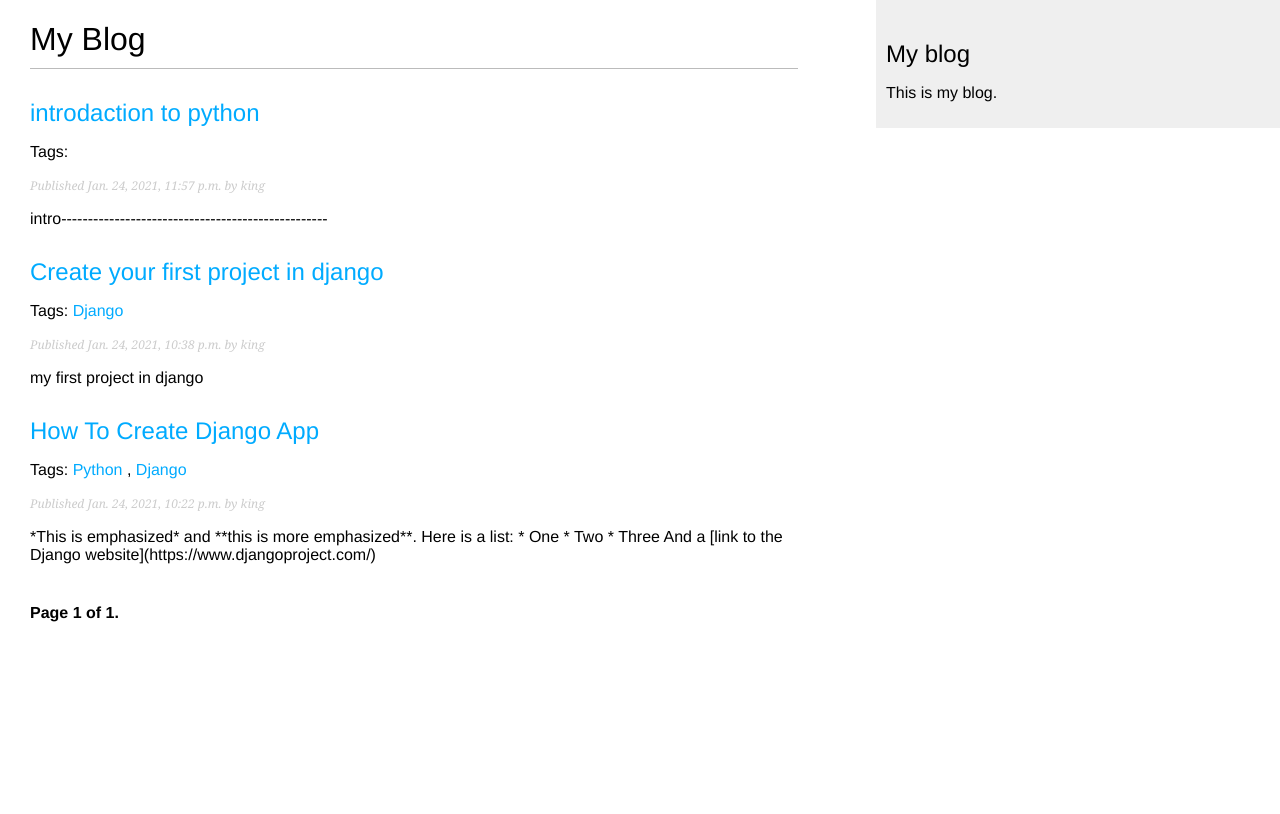
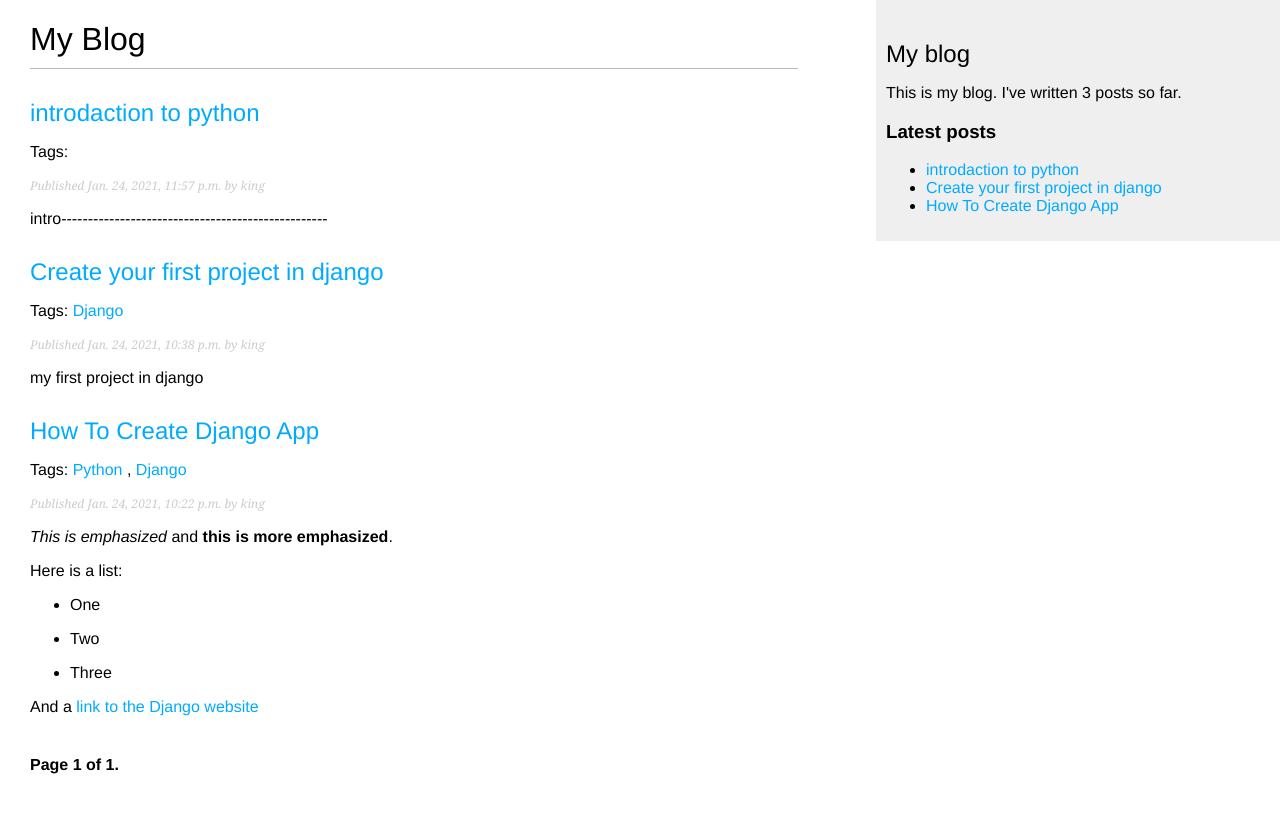
Before and after one commit to RadiObad/my_blog, a Django app: page /blog/ in a window 1280 px wide. Before the commit the page ends 622 px from the top, so only its background shows below. Run offline with Django 3.2, Linux system fonts and the light colour scheme; data comes from the database, SQL or seed files in the repository; both versions use the stored data as it was after the commit; parts of the project's set-up code (start-up, migrations or seed data) failed here and were passed over.

Commit message:
Custom template tags and filters

```diff
--- a/blog/templates/blog/base.html
+++ b/blog/templates/blog/base.html
@@ -1,3 +1,4 @@
+{% load blog_tags %}
 {% load static %}
 <!DOCTYPE html>
 <html>
@@ -12,7 +13,9 @@
   </div>
   <div id="sidebar">
     <h2>My blog</h2>
-    <p>This is my blog.</p>
+    <p>This is my blog. I've written {% total_posts %} posts so far.</p>
+    <h3>Latest posts</h3>
+    {% show_latest_posts 3 %}
   </div>
 </body>
 </html>
--- a/blog/templates/blog/post/detail.html
+++ b/blog/templates/blog/post/detail.html
@@ -1,4 +1,5 @@
 {% extends "blog/base.html" %}
+{% load blog_tags %}
 
 {% block title %}{{ post.title }}{% endblock %}
 
@@ -7,7 +8,7 @@
   <p class="date">
     Published {{ post.publish }} by {{ post.author }}
   </p>
-  {{ post.body|linebreaks }}
+  {{ post.body|markdown }}
   <h2>Similar posts</h2>
   {% for post in similar_posts %}
     <p>
--- /dev/null
+++ b/blog/templates/blog/post/latest_posts.html
@@ -0,0 +1,7 @@
+<ul>
+    {% for post in latest_posts %}
+      <li>
+        <a href="{{ post.get_absolute_url }}">{{ post.title }}</a>
+      </li>
+    {% endfor %}
+  </ul>
--- a/blog/templates/blog/post/list.html
+++ b/blog/templates/blog/post/list.html
@@ -1,4 +1,5 @@
 {% extends "blog/base.html" %}
+{% load blog_tags %}
 
 {% block title %}My Blog{% endblock %}
 
@@ -25,7 +26,7 @@
     <p class="date">
       Published {{ post.publish }} by {{ post.author }}
     </p>
-    {{ post.body|truncatewords:30|linebreaks }}
-  {% endfor %}
+    {{ post.body|markdown|truncatewords_html:30 }}
+    {% endfor %}
   {% include "pagination.html" with page=posts %}
 {% endblock %}
--- /dev/null
+++ b/blog/templatetags/blog_tags.py
@@ -0,0 +1,31 @@
+from django import template
+from django.db.models import Count
+from django.utils.safestring import mark_safe
+import markdown
+from ..models import Post
+
+
+register = template.Library()
+
+
+@register.simple_tag
+def total_posts():
+    return Post.published.count()
+
+
+@register.inclusion_tag('blog/post/latest_posts.html')
+def show_latest_posts(count=5):
+    latest_posts = Post.published.order_by('-publish')[:count]
+    return {'latest_posts': latest_posts}
+
+
+# @register.simple_tag
+# def get_most_commented_posts(count=5):
+#     return Post.published.annotate(
+#                total_comments=Count('comments')
+#            ).order_by('-total_comments')[:count]
+
+
+@register.filter(name='markdown')
+def markdown_format(text):
+    return mark_safe(markdown.markdown(text))
--- a/blog/urls.py
+++ b/blog/urls.py
@@ -11,4 +11,5 @@ urlpatterns = [
     path('<int:year>/<int:month>/<int:day>/<slug:post>/',
         views.post_detail,
         name='post_detail'),
+
 ]
--- a/blog/views.py
+++ b/blog/views.py
@@ -41,10 +41,8 @@ def post_detail(request, year, month, day, post):
                                    publish__day=day)
     # List of similar posts
     post_tags_ids = post.tags.values_list('id', flat=True)
-    similar_posts = Post.published.filter(tags__in=post_tags_ids)\
-                                  .exclude(id=post.id)
-    similar_posts = similar_posts.annotate(same_tags=Count('tags'))\
-                                .order_by('-same_tags','-publish')[:4]
+    similar_posts = Post.published.filter(tags__in=post_tags_ids).exclude(id=post.id)
+    similar_posts = similar_posts.annotate(same_tags=Count('tags')).order_by('-same_tags','-publish')[:4]
 
 
     return render(request,
```
Also changed, not shown: blog/templatetags/__init__.py (added), db.sqlite3.
